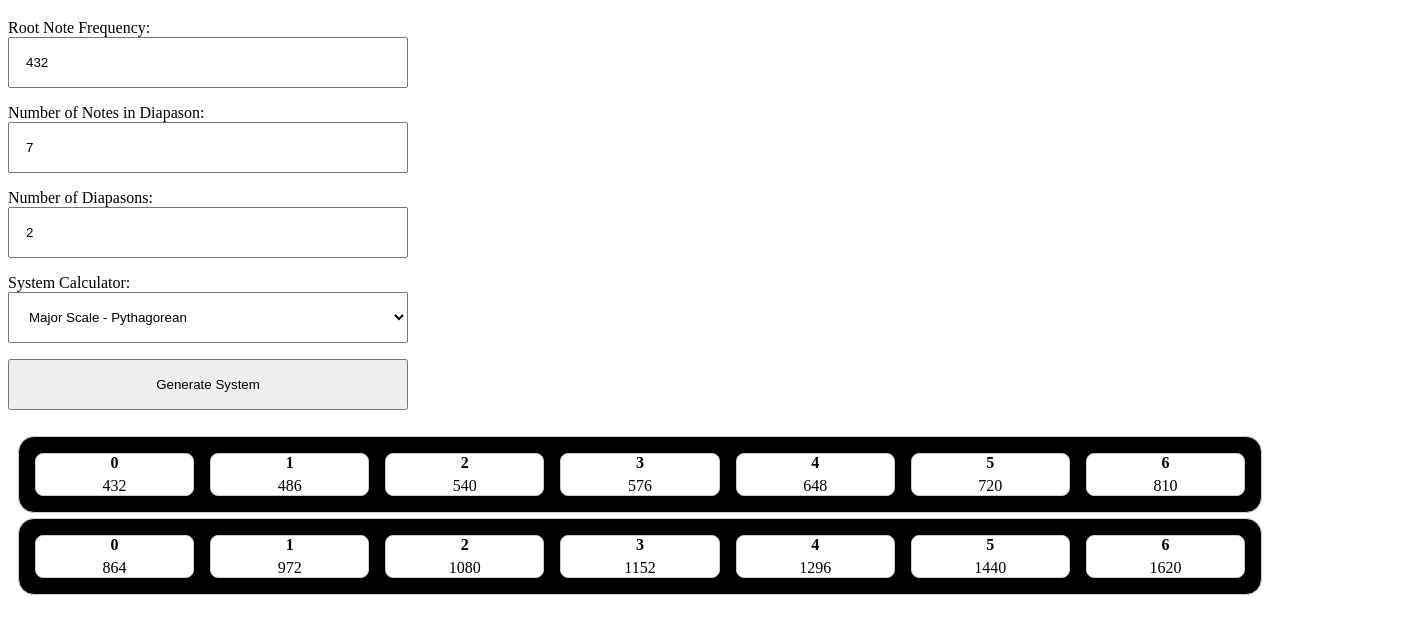
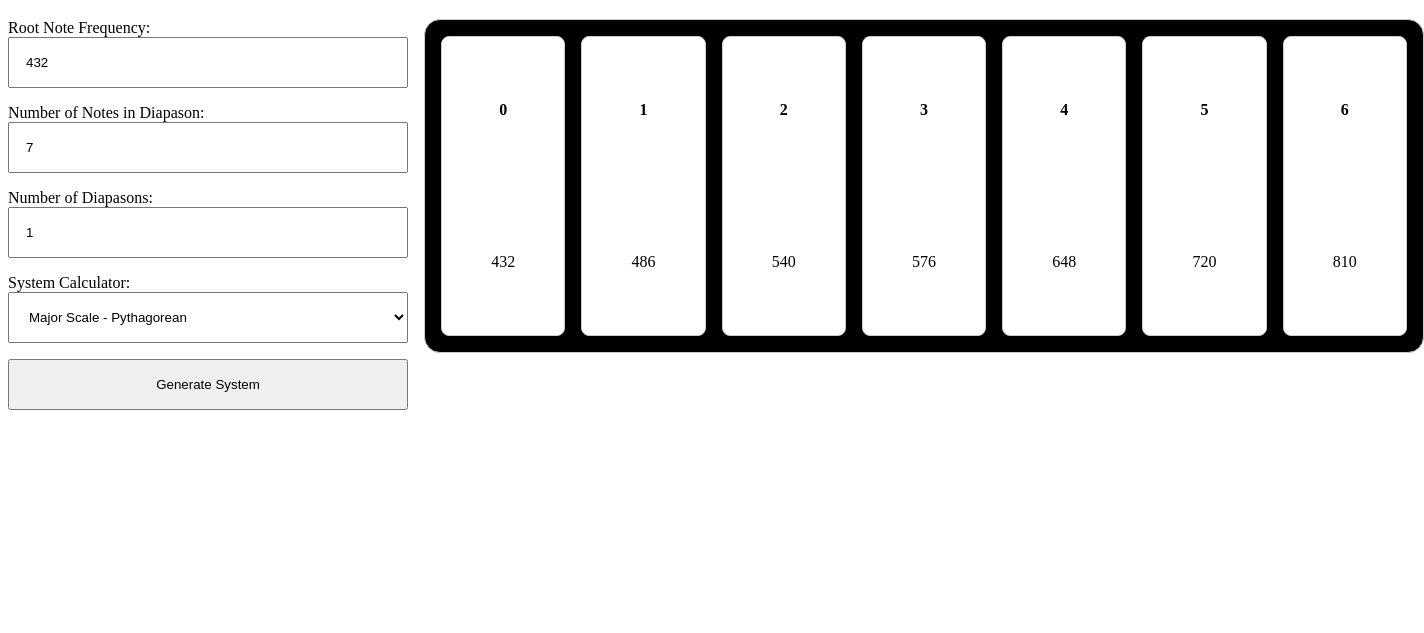
Before and after one commit to jrodhead/emergent-harmonics, a plain HTML site: page index.html in a window 1280 px wide. Shown: the part 61-694 px from the top of the page, 1424 px wide, since content can reach past the window. Drawn offline with Linux system fonts and the light colour scheme.

Commit message:
styles and defaults

```diff
--- a/css/styles.css
+++ b/css/styles.css
@@ -1,5 +1,16 @@
 body {
   font-size: 16px;
+}
+
+#mainGrid {
+  display: grid;
+  justify-content: space-between;
+  gap: 1rem;
+}
+
+#systemTable {
+  grid-column: 2;
+  width: 1000px;
 }
 
 form {
@@ -15,10 +26,6 @@ form {
 
 label {
   grid-column: 1;
-  display: flex;
-  align-items: center;
-  justify-content: flex-start;
-  padding-right: 10px; /* Adjust padding as needed */
 }
 
 input, select {
@@ -33,14 +40,6 @@ button {
 
 fieldset {padding: 1rem; margin: 0;}
 
-/* Adjustments for smaller screens */
-@media screen and (max-width: 1000px) {
-  input,
-  select {
-    box-sizing: border-box;
-  }
-}
-
 #systemTable,
 button#play {
   /* Disable text selection */
@@ -51,7 +50,6 @@ button#play {
 .grid-container {
   display: grid;
   gap: 5px;
-  padding: 10px;
 }
 
 .diapason {
@@ -62,6 +60,7 @@ button#play {
   border: 1px solid #ccc;
   background: #000;
   border-radius: 1rem;
+  height: 300px;
 }
 
 .note {
@@ -69,8 +68,9 @@ button#play {
   border: 1px solid #ccc;
   border-radius: .5rem;
   text-align: center;
-  display: flex;
-  flex-direction: column;
+  display: grid;
+  align-content: stretch;
+  align-items: center;
 }
 
 .note-name {
@@ -91,3 +91,11 @@ button#play {
   background: rgb(194, 19, 19);
   color: rgb(255, 255, 255)
 }
+
+/* Adjustments for smaller screens */
+@media screen and (max-width: 1000px) {
+  input,
+  select {
+    box-sizing: border-box;
+  }
+}
--- a/index.html
+++ b/index.html
@@ -6,7 +6,10 @@
   <link rel="stylesheet" href="css/styles.css">
 </head>
 <body>
+
   <h1>Musical System Generator</h1>
+
+  <div id="mainGrid">
 
     <form id="systemConfigForm">
 
@@ -32,6 +35,8 @@
 
     <div id="systemTable"></div>
 
+  </div>
+
   <script type="module" src="js/main.js"></script>
 
 </body>
--- a/js/main.js
+++ b/js/main.js
@@ -5,7 +5,7 @@ import { calculateEqualTemperamentNoteFrequency } from "./systemCalculators/equa
 // Set form defaults
 const rootNote = 432;
 const notesInDiapason = 7;
-const diapasonsInSystem = 2;
+const diapasonsInSystem = 1;
 const systemCalculator = calculateMajorScaleFrequency;
 
 document.getElementById('rootNote').value = rootNote;
--- /dev/null
+++ b/meditator.html
@@ -0,0 +1,23 @@
+<!DOCTYPE html>
+<html lang="en">
+<head>
+  <meta charset="UTF-8">
+  <title>Meditator</title>
+  <link rel="stylesheet" href="css/styles.css">
+</head>
+<body>
+  <h1>Meditator</h1>
+
+  <form id="systemConfigForm">
+
+    <label for="rootNote">Root Note Frequency:</label>
+    <input type="number" id="rootNote" name="rootNote" required>
+
+  </form>
+
+  <div id="systemTable"></div>
+
+  <script type="module" src="js/main.js"></script>
+
+</body>
+</html>
```
Also changed, not shown: 1 other file. Lines whose indentation alone changed are shown as unchanged.
